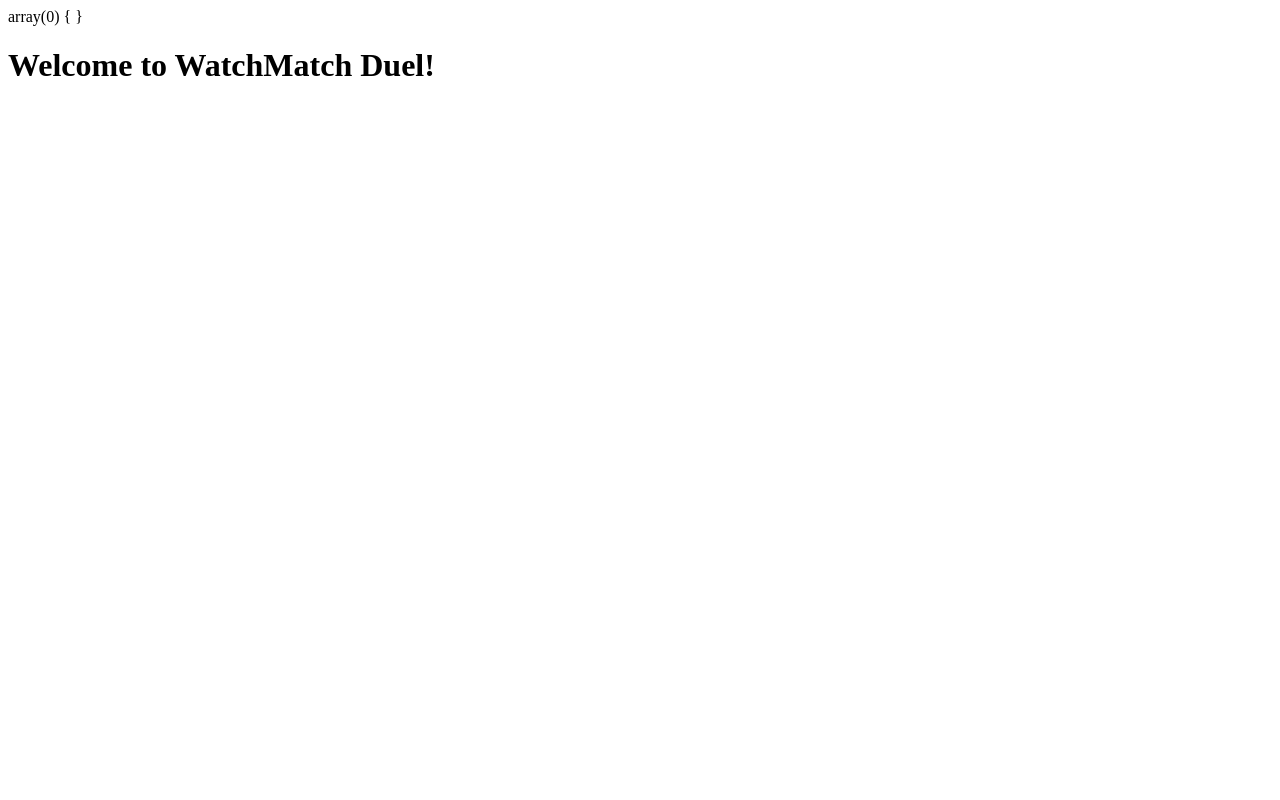
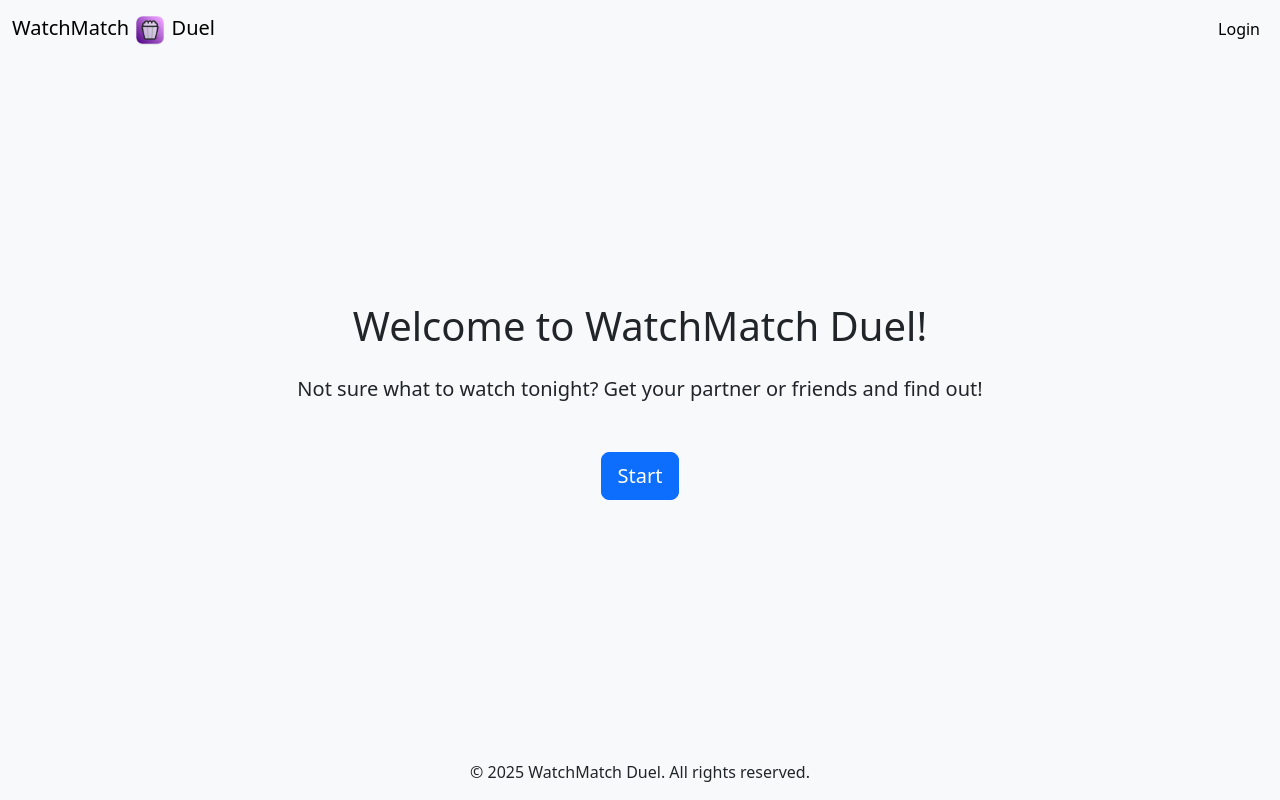
Before and after one commit to jindrak02/Watch-Match-Duel, a PHP site: page / in a window 1280 px wide. Run offline with PHP 8.4, Linux system fonts and the light colour scheme; data that the repository does not hold is empty; a stand-in replaces the project's code that opens the database connection.

Commit message:
feat: basic landing page and header footer layout complete

```diff
--- /dev/null
+++ b/includes/footer.html
@@ -0,0 +1,6 @@
+<footer>
+    <div class="text-center py-3">
+        &copy;
+        <script>document.write(new Date().getFullYear())</script> WatchMatch Duel. All rights reserved.
+    </div>
+</footer>
--- /dev/null
+++ b/includes/header.html
@@ -0,0 +1,22 @@
+<header>
+    <nav class="navbar navbar-expand-lg navbar-light bg-light">
+        <div class="container-fluid">
+            <a class="navbar-brand" href="#">
+                WatchMatch
+                <img src="public/images/icon.png" alt="Popcorn Icon" width="32" height="32">
+                Duel
+            </a>
+            <button class="navbar-toggler" type="button" data-bs-toggle="collapse" data-bs-target="#navbarNav"
+                aria-controls="navbarNav" aria-expanded="false" aria-label="Toggle navigation">
+                <span class="navbar-toggler-icon"></span>
+            </button>
+            <div class="collapse navbar-collapse" id="navbarNav">
+                <ul class="navbar-nav ms-auto">
+                    <li class="nav-item">
+                        <a class="nav-link active" aria-current="page" href="#">Login</a>
+                    </li>
+                </ul>
+            </div>
+        </div>
+    </nav>
+</header>
--- a/index.php
+++ b/index.php
@@ -5,8 +5,6 @@
 $stmt->execute();
 
 $content = $stmt->fetchAll();
-
-var_dump($content);
 ?>
 
 <!DOCTYPE html>
@@ -14,14 +12,39 @@
 <head>
     <meta charset="UTF-8">
     <meta name="viewport" content="width=device-width, initial-scale=1.0">
+    <link href="https://cdn.jsdelivr.net/npm/bootstrap@5.3.6/dist/css/bootstrap.min.css" rel="stylesheet" integrity="sha384-4Q6Gf2aSP4eDXB8Miphtr37CMZZQ5oXLH2yaXMJ2w8e2ZtHTl7GptT4jmndRuHDT" crossorigin="anonymous">
+    <link rel="stylesheet" href="public/css/styles.css">
     <title>WatchMatch Duel</title>
 </head>
-<body>
-    <h1>Welcome to WatchMatch Duel!</h1>
+<body class="bg-light">
 
+    <div class="d-flex flex-column min-vh-100">
+        <?php include 'includes/header.html' ?>
+
+        <div class="container flex-grow-1 d-flex flex-column justify-content-center align-items-center">
+            <div class="text-center">
+                <h1 class="mb-4">Welcome to WatchMatch Duel!</h1>
+                <p class="lead mb-5">Not sure what to watch tonight? Get your partner or friends and find out!</p>
+                <a href="#" class="btn btn-primary btn-lg" id="startBtn">Start</a>
+            </div>
+        </div>
+
+        <?php include 'includes/footer.html' ?>
+    </div>
+
+
+
+
+    <!-- Scripts -->
+    <script src="https://cdn.jsdelivr.net/npm/bootstrap@5.3.6/dist/js/bootstrap.bundle.min.js" integrity="sha384-j1CDi7MgGQ12Z7Qab0qlWQ/Qqz24Gc6BM0thvEMVjHnfYGF0rmFCozFSxQBxwHKO" crossorigin="anonymous"></script>
     <script>
         const moviesAndSeries = <?php echo json_encode($content); ?>;
         console.log(moviesAndSeries);
+
+        document.getElementById('startBtn').addEventListener('click', function(e) {
+            e.preventDefault();
+            alert('Start button clicked!');
+        });
     </script>
 </body>
 </html>
--- /dev/null
+++ b/public/css/styles.css
@@ -0,0 +1,3 @@
+body{
+
+}
```
Also changed, not shown: public/images/icon.png (added), public/js/index.js (added).
